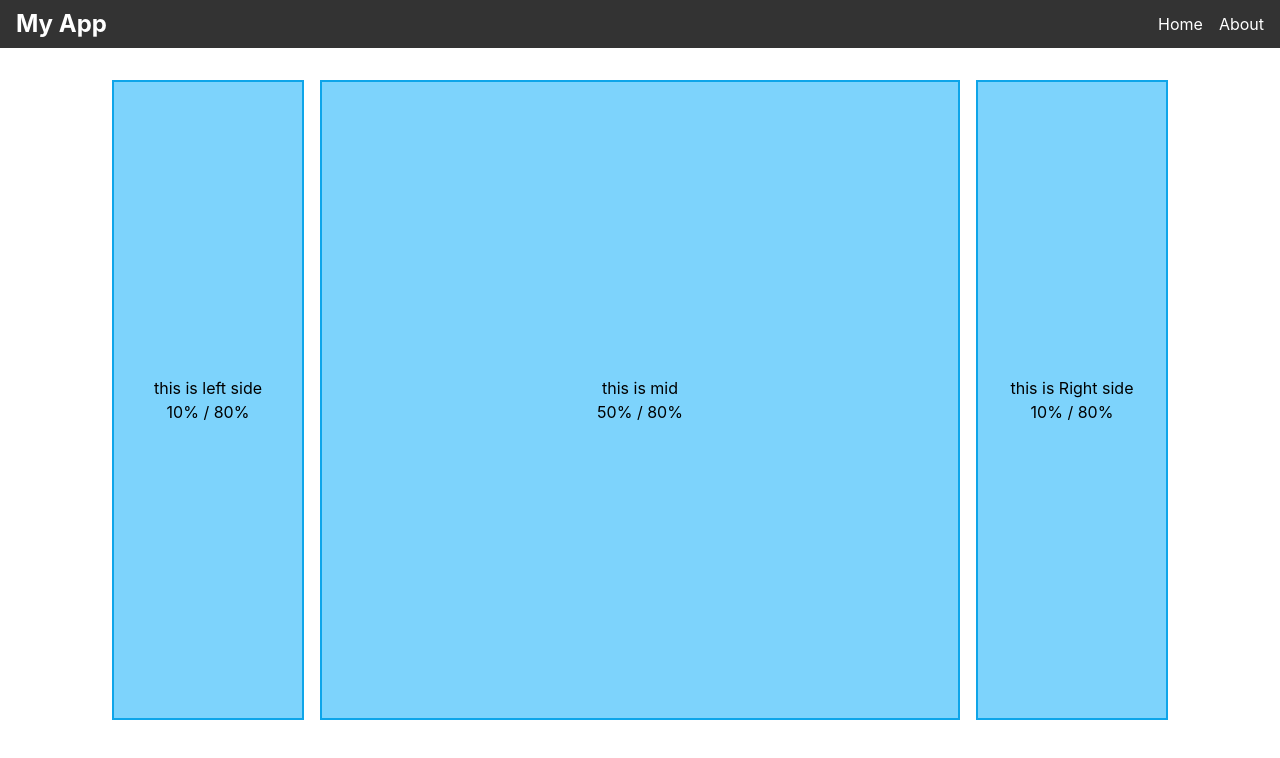
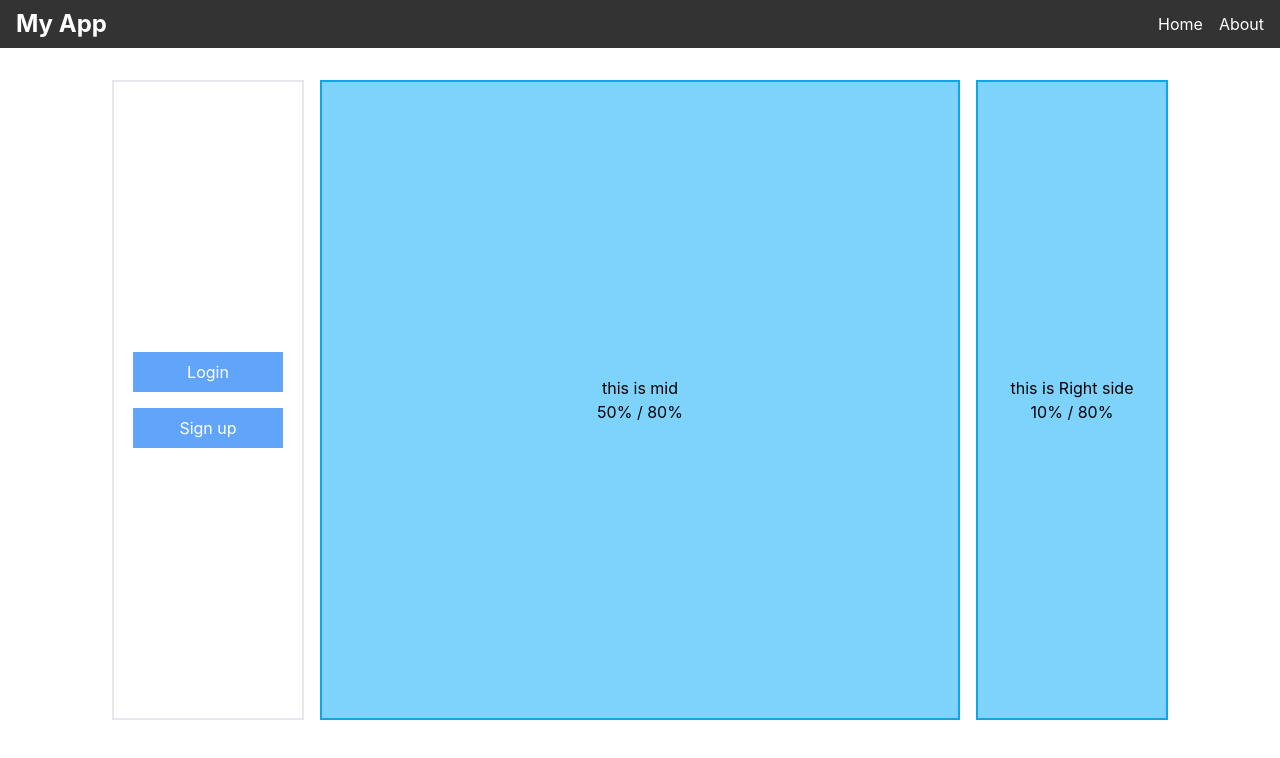
Before and after one commit to Ameer2000Mzori/MonoText-Mern, a React (Create React App) app in the folder frontend/: page / in a window 1280 px wide. Shown: the top 758 px of the page. Built offline with nearby package versions, Linux system fonts and the light colour scheme.

Commit message:
added two buttons to the home page, login and Sign up

```diff
--- a/frontend/src/App.js
+++ b/frontend/src/App.js
@@ -1,6 +1,6 @@
 import React from 'react'
 import { BrowserRouter as Router, Routes, Route } from 'react-router-dom'
-import Home from './components/pages/Home'
+import Home from './components/pages/Home/Home'
 import About from './components/pages/About'
 import Navbar from './components/Navbar'
 import Signup from './components/pages/Signup'
--- a/frontend/src/components/pages/Home.jsx
+++ b/frontend/src/components/pages/Home/Home.jsx
@@ -1,12 +1,12 @@
 import React from 'react'
-
+// import { Link } from 'react-router-dom'
+import AccountsLinks from './shared/LoginLinks'
 export default function Home() {
   return (
     <div className="h-[100vh] w-[100vw] flex flex-row text-center items-center justify-center gap-4">
       {/* this is left side  */}
-      <div className="w-[15%] h-[80%] lg:flex hidden flex-col text-center items-center justify-center bg-sky-300 border-solid border-2 border-sky-500 ">
-        <h1>this is left side</h1>
-        <h1>10% / 80%</h1>
+      <div className="w-[15%] h-[80%] lg:flex hidden flex-col text-center items-center justify-center border-solid border-2">
+        <AccountsLinks />
       </div>
       {/*  this is the mid and its for scroll */}
       <div className="n w-[80%] h-[80%] lg:w-[50%] flex flex-col text-center items-center justify-center bg-sky-300 border-solid border-2 border-sky-500 ">
--- /dev/null
+++ b/frontend/src/components/pages/Home/shared/LoginLinks.jsx
@@ -0,0 +1,25 @@
+import React from 'react'
+import { Link } from 'react-router-dom'
+
+const AccountsLinks = () => {
+  const pages = [
+    { title: 'Login', path: '/login' },
+    { title: 'Sign up', path: '/signup' },
+  ]
+  return (
+    <ul className="flex flex-col gap-4">
+      {pages.map((page) => (
+        <li className="w-[150px] h-[40px] bg-blue-400 " key={page.path}>
+          <Link
+            className="h-[100%] w-[100%] text-white flex flex-col text-center items-center justify-center"
+            to={page.path}
+          >
+            {page.title}
+          </Link>
+        </li>
+      ))}
+    </ul>
+  )
+}
+
+export default AccountsLinks
```
